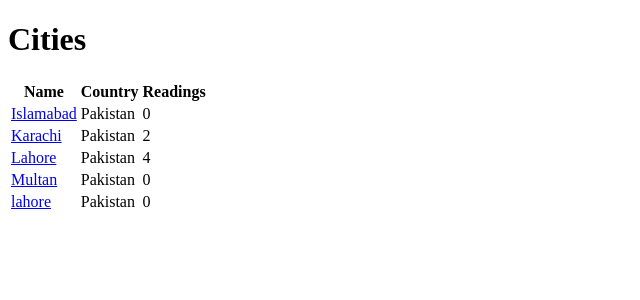
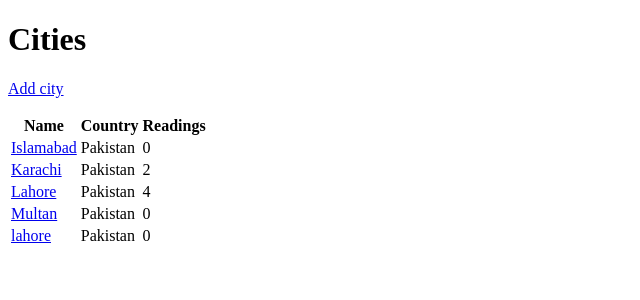
Before and after one commit to salarnaseem0306/weatherlog, a Django app: page /cities/ in a window 1280 px wide. Shown: the part 26-326 px from the top of the page, without its empty margins (0-640 px from the left). Run offline with Django 5.2, Linux system fonts and the light colour scheme; data comes from the database, SQL or seed files in the repository; both versions use the stored data as it was after the commit.

Commit message:
Add city update page

```diff
--- a/readings/templates/readings/base.html
+++ b/readings/templates/readings/base.html
@@ -8,7 +8,14 @@
   <nav>
     <a href="{% url 'city_list' %}">Cities</a>
   </nav>
-  <main>
+    <main>
+    {% if messages %}
+      <ul class="messages">
+        {% for message in messages %}
+          <li>{{ message }}</li>
+        {% endfor %}
+      </ul>
+    {% endif %}
     {% block content %}{% endblock %}
   </main>
 </body>
--- a/readings/templates/readings/city_detail.html
+++ b/readings/templates/readings/city_detail.html
@@ -4,6 +4,7 @@
 
 {% block content %}
   <h1>{{ city.name }}</h1>
+<p><a href="{% url 'city_update' city.pk %}">Edit city</a></p>
   <p>
     {{ city.country }}
     | Latitude: {{ city.latitude|default:"-" }}
--- a/readings/templates/readings/city_list.html
+++ b/readings/templates/readings/city_list.html
@@ -4,6 +4,7 @@
 
 {% block content %}
   <h1>Cities</h1>
+    <p><a href="{% url 'city_create' %}">Add city</a></p>
   <table>
     <thead>
       <tr><th>Name</th><th>Country</th><th>Readings</th></tr>
--- a/readings/urls.py
+++ b/readings/urls.py
@@ -4,9 +4,7 @@ from . import views
 
 urlpatterns = [
     path("cities/", views.city_list, name="city_list"),
+    path("cities/new/", views.city_create, name="city_create"),
+    path("cities/<int:pk>/", views.city_detail, name="city_detail"),
+    path("cities/<int:pk>/edit/", views.city_update, name="city_update"),
 ]
-
-urlpatterns = [
-    path("cities/", views.city_list, name="city_list"),
-    path("cities/<int:pk>/", views.city_detail, name="city_detail"),
-]
--- a/readings/views.py
+++ b/readings/views.py
@@ -1,6 +1,8 @@
+from django.contrib import messages
 from django.db.models import Count
-from django.shortcuts import get_object_or_404, render
+from django.shortcuts import get_object_or_404, redirect, render
 
+from .forms import CityForm
 from .models import City
 
 
@@ -17,3 +19,30 @@ def city_detail(request, pk):
         "readings/city_detail.html",
         {"city": city, "readings": readings},
     )
+def city_create(request):
+    if request.method == "POST":
+        form = CityForm(request.POST)
+        if form.is_valid():
+            city = form.save()
+            messages.success(request, "City saved")
+            return redirect("city_detail", pk=city.pk)
+    else:
+        form = CityForm()
+    return render(request, "readings/city_form.html", {"form": form, "title": "Add city"})
+
+
+def city_update(request, pk):
+    city = get_object_or_404(City, pk=pk)
+    if request.method == "POST":
+        form = CityForm(request.POST, instance=city)
+        if form.is_valid():
+            form.save()
+            messages.success(request, "City saved")
+            return redirect("city_detail", pk=city.pk)
+    else:
+        form = CityForm(instance=city)
+    return render(
+        request,
+        "readings/city_form.html",
+        {"form": form, "title": f"Edit {city.name}"},
+    )
```
Also changed, not shown: readings/forms.py (added, +9 -0 lines), readings/templates/readings/city_form.html (added, +13 -0 lines), db.sqlite3.
